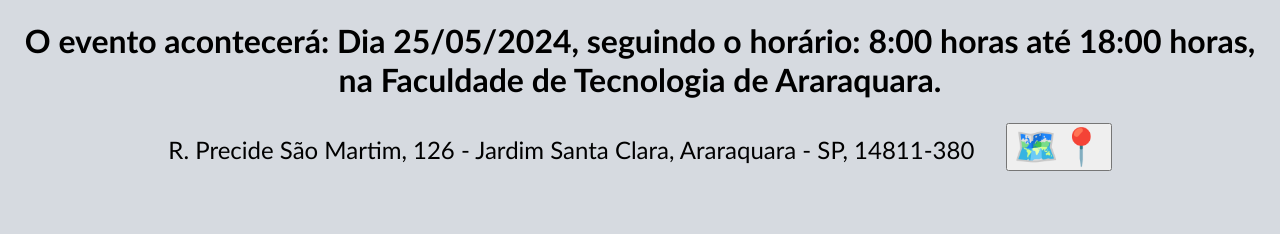
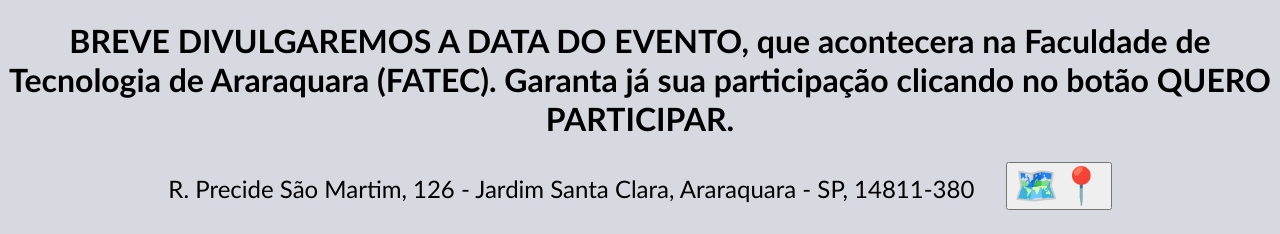
Before and after one commit to FatecTechDay/FatecTechDay, a plain HTML site: page index.html in a window 1280 px wide. Shown: the part 2352-2586 px from the top of the page. Before the commit the page ends 2547 px from the top, so only its background shows below. Drawn offline with Linux system fonts and the light colour scheme.

Commit message:
Update index.html

```diff
--- a/index.html
+++ b/index.html
@@ -140,8 +140,9 @@
     <div class="janela"></div>
     <div>
       <h1 class="tempo">
-        O evento acontecerá: Dia 25/05/2024, seguindo o horário: 8:00 horas até 18:00 horas,
-        na Faculdade de Tecnologia de Araraquara.
+        BREVE DIVULGAREMOS A DATA DO EVENTO, que acontecera
+        na Faculdade de Tecnologia de Araraquara (FATEC).
+        Garanta já sua participação clicando no botão QUERO PARTICIPAR.
       </h1>
       <p class="endereco">
         R. Precide São Martim, 126 - Jardim Santa Clara, Araraquara - SP,
```
